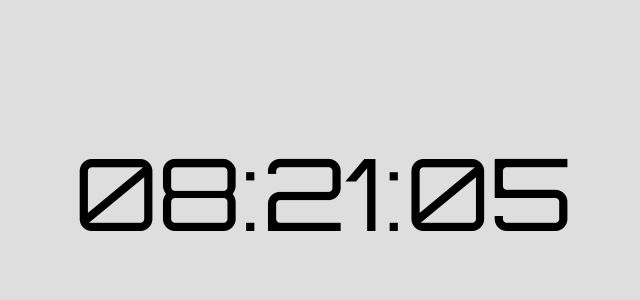
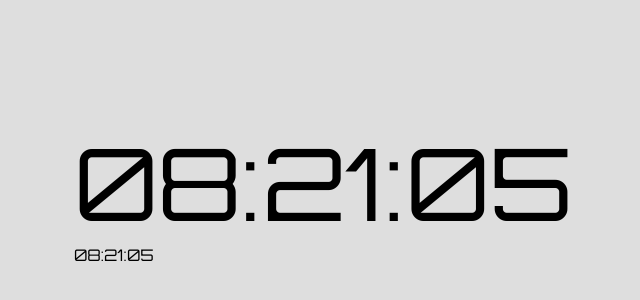
Before and after one commit to NadimRai/alarm-clock-menlo, a plain HTML site: page index.html in a window 1280 px wide. Shown: the part 208-508 px from the top of the page, without its empty margins (317-957 px from the left). Drawn offline with Linux system fonts and the light colour scheme.

Commit message:
Created clock object and created two clocks

```diff
--- a/index.html
+++ b/index.html
@@ -12,6 +12,9 @@
 		<div id="clock">
 			00:00
 		</div>
+		<div id="clock2">
+			00:00
+		</div>
 	</div>
 
 </body>
--- a/scripts.js
+++ b/scripts.js
@@ -1,6 +1,6 @@
 function alarmClock(){
-	setInterval(clockUpdate,1000);
-	clockUpdate();
+	var clock = createClock('clock');
+	var clock2 = createClock('clock2')
 }
 
 function clockFormat(val){
@@ -8,10 +8,18 @@ function clockFormat(val){
 		return val;
 }
 
-function clockUpdate(){
-	var date = new Date();
-	var clock = document.getElementById('clock');
-	clock.innerHTML = clockFormat(date.getHours())+ ":" + clockFormat(date.getMinutes()) + ":" + clockFormat(date.getSeconds());
+function createClock(id){
+	var c = new Object();
+	c.updateClock =  function(){
+		var date = new Date();
+		var clock = document.getElementById(id);
+		clock.innerHTML = clockFormat(date.getHours())+ ":" + clockFormat(date.getMinutes()) + ":" + clockFormat(date.getSeconds());
+	};
+
+	setInterval(c.updateClock,1000);
+	c.updateClock();
+	return c;
 }
 
+
 window.onload = alarmClock;
```
